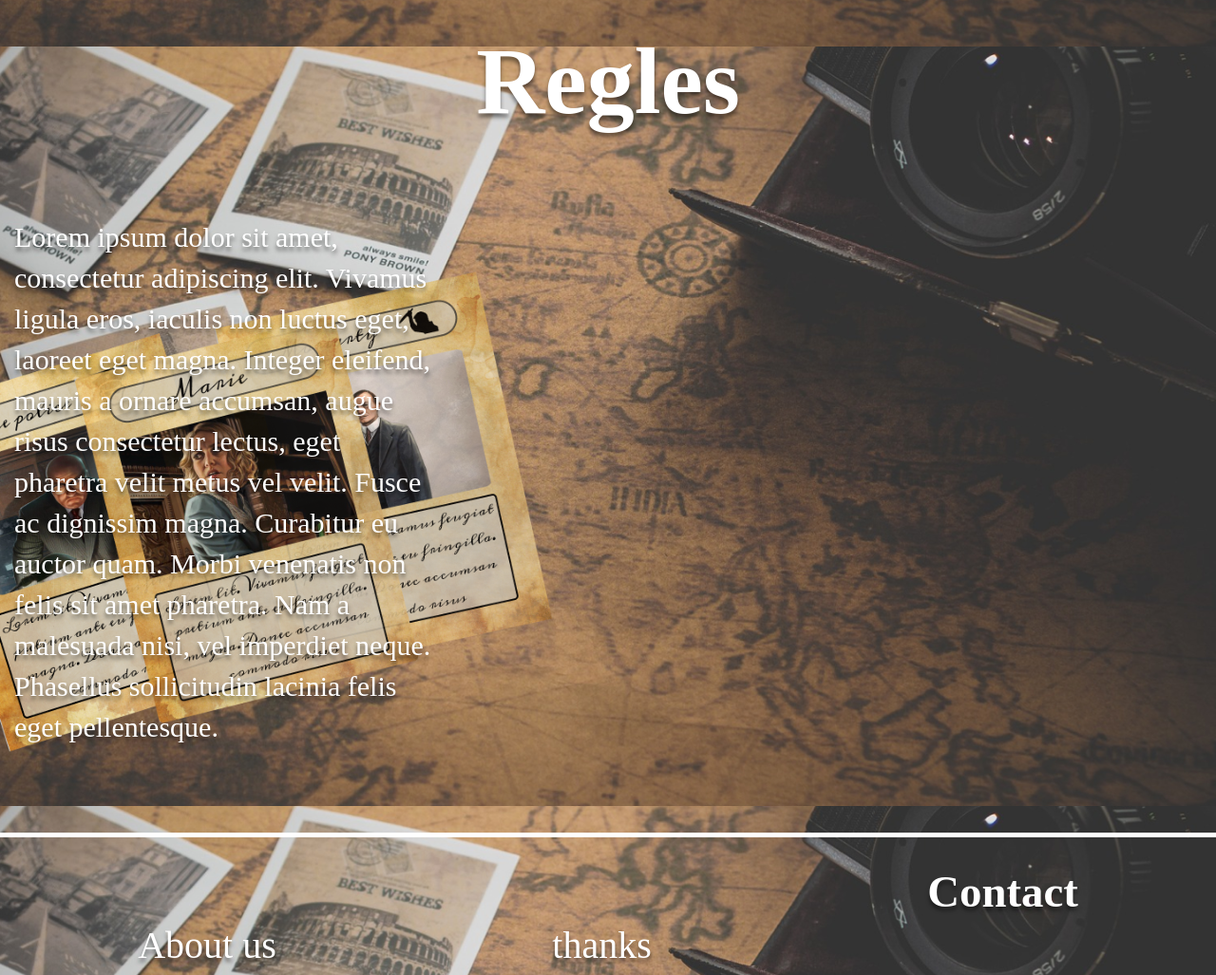
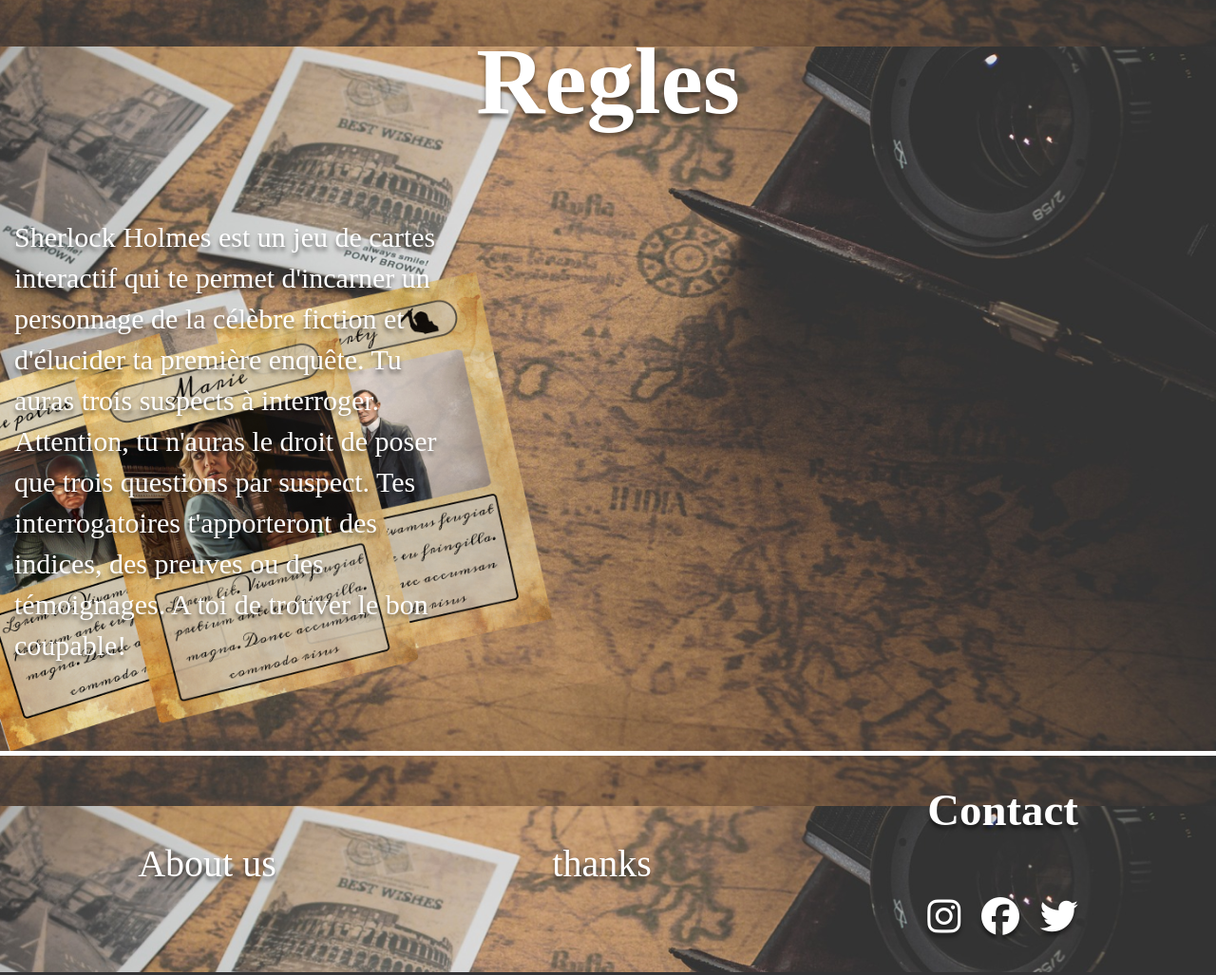
Before and after one commit to WildCodeSchool/php_projet2_nantes_september2021_sherlock, a PHP site: template src/View/sherlock/home.html.twig in a window 1280 px wide. Shown: the part 751-1778 px from the top of the page at 95% size. Run offline with PHP 8.4, Linux system fonts and the light colour scheme; the template is opened without the code that fills it, so the values that code supplies are empty; some libraries are stand-ins or nearby versions; some web fonts are replaced.

Commit message:
création du texte en dur pour la page d'accueil

```diff
--- a/src/View/sherlock/home.html.twig
+++ b/src/View/sherlock/home.html.twig
@@ -47,10 +47,8 @@
 
 <div class="regles">
     <h1>Regles</h1>
-    <p>Lorem ipsum dolor sit amet, consectetur adipiscing elit. Vivamus ligula eros, iaculis non luctus eget, laoreet
-        eget magna. Integer eleifend, mauris a ornare accumsan, augue risus consectetur lectus, eget pharetra velit
-        metus vel velit. Fusce ac dignissim magna. Curabitur eu auctor quam. Morbi venenatis non felis sit amet
-        pharetra. Nam a malesuada nisi, vel imperdiet neque. Phasellus sollicitudin lacinia felis eget pellentesque.
+    <p>Sherlock Holmes est un jeu de cartes interactif qui te permet d'incarner un personnage de la célèbre fiction et d'élucider ta première enquête. Tu auras trois suspects à interroger. Attention, tu n'auras le droit de poser que trois questions par suspect.
+    Tes interrogatoires t'apporteront des indices, des preuves ou des témoignages. A toi de trouver le bon coupable!
     </p>
 </div>
 
```
